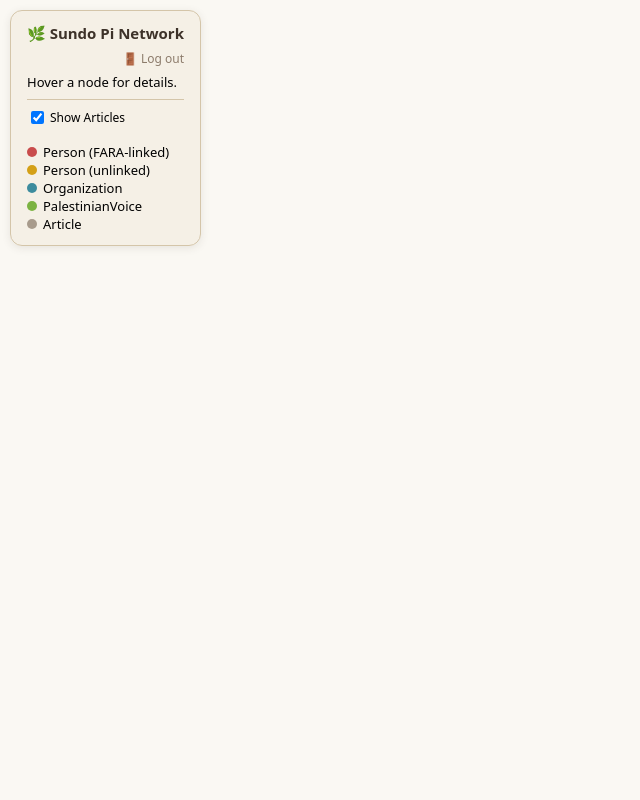
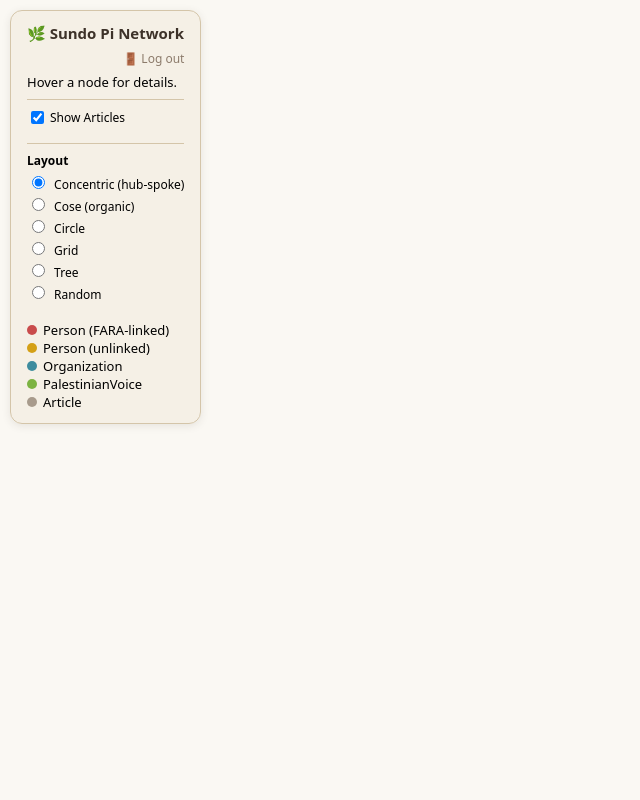
Before and after one commit to dmcsvoices/SundoOSINTPlatform, a Flask app: page / in a window 1280 px wide. Shown: the whole page, without its empty margins (0-640 px from the left). Run offline with Flask 3, Linux system fonts and the light colour scheme; the visitor is signed in with stand-in values (Sample User, id 1); parts of the project's set-up code (start-up, migrations or seed data) failed here and were passed over; some libraries are stand-ins or nearby versions.

Commit message:
Add layout radio selector: concentric, cose, circle, grid, tree, random

```diff
--- a/sundo/dashboard/templates/index.html
+++ b/sundo/dashboard/templates/index.html
@@ -18,6 +18,18 @@
     #info h1::before { content: "🌿 "; }
     #legend { margin-top: 8px; }
     .dot { display: inline-block; width: 10px; height: 10px; border-radius: 50%; margin-right: 6px; }
+    #layout-toggle {
+      margin-top: 10px;
+      font-size: 12px;
+    }
+    #layout-toggle label {
+      display: block;
+      margin: 2px 0;
+      cursor: pointer;
+    }
+    #layout-toggle input {
+      margin-right: 6px;
+    }
     #loading {
       position: absolute; top: 50%; left: 50%; transform: translate(-50%, -50%);
       font-size: 16px; color: #4a7c59; animation: pulse 1.5s ease-in-out infinite;
@@ -104,6 +116,15 @@
         <input type="checkbox" id="show-articles" style="margin-right: 6px; cursor: pointer;" checked>
         Show Articles
       </label>
+    </div>
+    <div id="layout-toggle" style="margin: 8px 0; padding: 8px 0; border-top: 1px solid #d4c5a9;">
+      <div style="font-weight: bold; margin-bottom: 4px; font-size: 12px;">Layout</div>
+      <label><input type="radio" name="layout" value="concentric" checked> Concentric (hub-spoke)</label>
+      <label><input type="radio" name="layout" value="cose"> Cose (organic)</label>
+      <label><input type="radio" name="layout" value="circle"> Circle</label>
+      <label><input type="radio" name="layout" value="grid"> Grid</label>
+      <label><input type="radio" name="layout" value="breadthfirst"> Tree</label>
+      <label><input type="radio" name="layout" value="random"> Random</label>
     </div>
     <div id="legend">
       <div><span class="dot" style="background:#c94c4c"></span>Person (FARA-linked)</div>
@@ -239,6 +260,36 @@
         cy.fit(cy.elements(), 40);
       });
 
+      // Layout switcher
+      function runLayout(name) {
+        const layoutOptions = {
+          name: name,
+          fit: true,
+          padding: 30,
+          animate: true,
+          animationDuration: 500,
+        };
+        if (name === 'concentric') {
+          layoutOptions.levelWidth = function() { return 1; };
+          layoutOptions.concentric = function(n) {
+            const type = n.data('type');
+            if (type === 'Source') return 10;
+            if (type === 'Person' || type === 'PalestinianVoice' || type === 'Organization') return 5;
+            return 1;
+          };
+        }
+        cy.layout(layoutOptions).run();
+      }
+
+      document.querySelectorAll('input[name="layout"]').forEach(function(radio) {
+        radio.addEventListener('change', function(e) {
+          if (e.target.checked) {
+            console.log('Sundo: switching layout to', e.target.value);
+            runLayout(e.target.value);
+          }
+        });
+      });
+
       document.getElementById('show-articles').addEventListener('change', function(e) {
         console.log('Sundo: show-articles checkbox changed, checked=', e.target.checked);
         const show = e.target.checked;
@@ -254,24 +305,9 @@
           edges.hide();
           console.log('Sundo: hid articles');
         }
-        // Re-run concentric layout after toggle so rings recenter
-        const visible = cy.nodes(':visible');
-        if (visible.length > 0) {
-          cy.layout({
-            name: 'concentric',
-            fit: true,
-            padding: 30,
-            animate: true,
-            animationDuration: 400,
-            levelWidth: function() { return 1; },
-            concentric: function(n) {
-              const type = n.data('type');
-              if (type === 'Source') return 10;
-              if (type === 'Person' || type === 'PalestinianVoice' || type === 'Organization') return 5;
-              return 1;
-            }
-          }).run();
-        }
+        // Re-run selected layout after toggle so nodes recenter
+        const selectedLayout = document.querySelector('input[name="layout"]:checked')?.value || 'concentric';
+        runLayout(selectedLayout);
       });
 
       // Sync initial checkbox state on load
```
